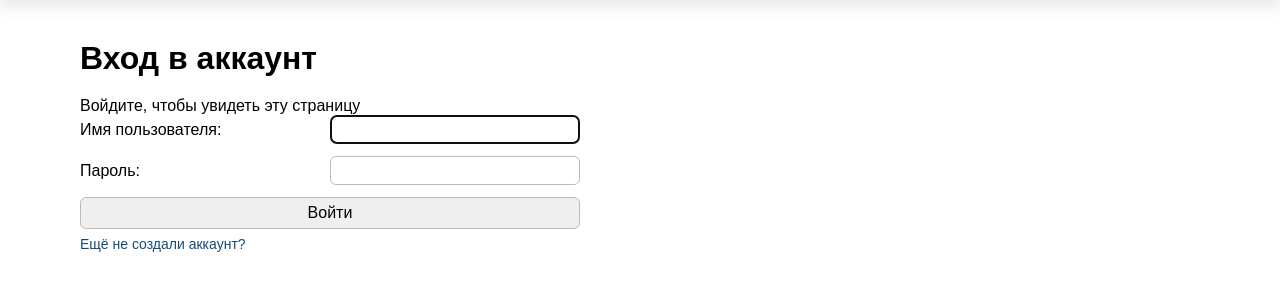
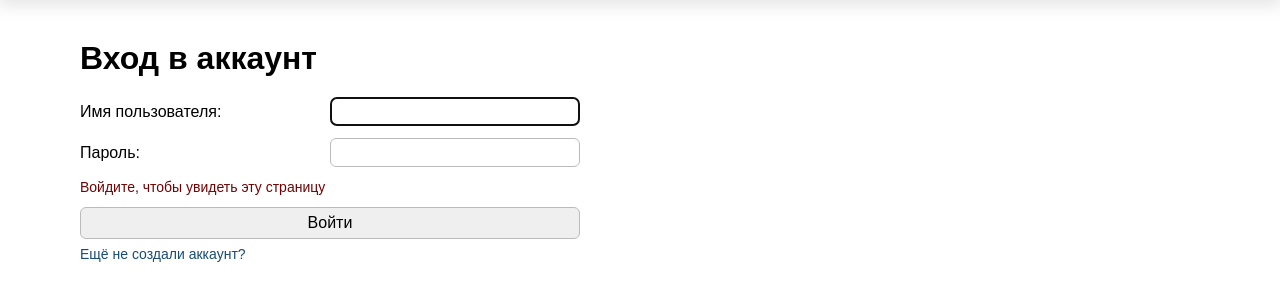
Before and after one commit to lisantov/django-practice, a Django app: page /accounts/login/?next=/catalog/request/delete/1 in a window 1280 px wide. Shown: the part 82-383 px from the top of the page. Run offline with Django 5.2, Linux system fonts and the light colour scheme; parts of the project's set-up code (start-up, migrations or seed data) failed here and were passed over.

Commit message:
Refactor: added size postfix to form error. Restyled login errors

```diff
--- a/catalog/forms.py
+++ b/catalog/forms.py
@@ -50,7 +50,7 @@ class RequestForm(forms.ModelForm):
         elif not photo.name.split('.')[-1] in valid_formats:
             raise ValidationError(_(f'Принимаются только файлы формата: {', '.join(valid_formats)}'))
         elif not photo.size / 1024 / 1024 <= valid_size:
-            raise ValidationError(_(f'Файл должен весить не более {valid_size}'))
+            raise ValidationError(_(f'Файл должен весить не более {valid_size}Мб'))
         return photo
 
     class Meta:
--- a/catalog/templates/registration/login.html
+++ b/catalog/templates/registration/login.html
@@ -7,14 +7,6 @@
       <h1>Вход в аккаунт</h1>
   </div>
   <div>
-
-    {% if next %}
-      {% if user.is_authenticated %}
-        <p>У вас нету прав для доступа к этой странице</p>
-      {% else %}
-        <p>Войдите, чтобы увидеть эту страницу</p>
-      {% endif %}
-    {% endif %}
     <form class="form" method="post" action="{% url 'login' %}">
       {% csrf_token %}
       <label class="input-field">
@@ -28,6 +20,13 @@
       {% if form.errors %}
         <p class="error">Имя пользователя или пароль не подходит. Повторите попытку</p>
       {% endif %}
+      {% if next %}
+        {% if user.is_authenticated %}
+          <p class="error">У вас нету прав для доступа к этой странице</p>
+        {% else %}
+          <p class="error">Войдите, чтобы увидеть эту страницу</p>
+        {% endif %}
+      {% endif %}
       <input class="submit-button" type="submit" value="Войти" />
       <input type="hidden" name="next" value="{{ next }}" />
     </form>
```
